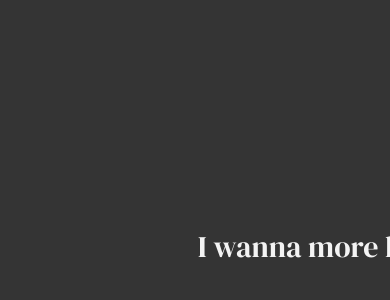
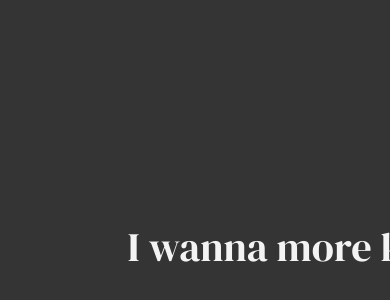
Before and after one commit to fahrimln/for-n-website, a plain HTML site: page index.html in a window 390 px wide. Shown: the part 538-838 px from the top of the page. Drawn offline with Linux system fonts and the light colour scheme; a web font is replaced by a local one.

Commit message:
Update style.css

```diff
--- a/style.css
+++ b/style.css
@@ -34,6 +34,7 @@ body {
   }
   .slide {
     height: 100svh;
+    scale: 135%;
   }
 }
 
```
